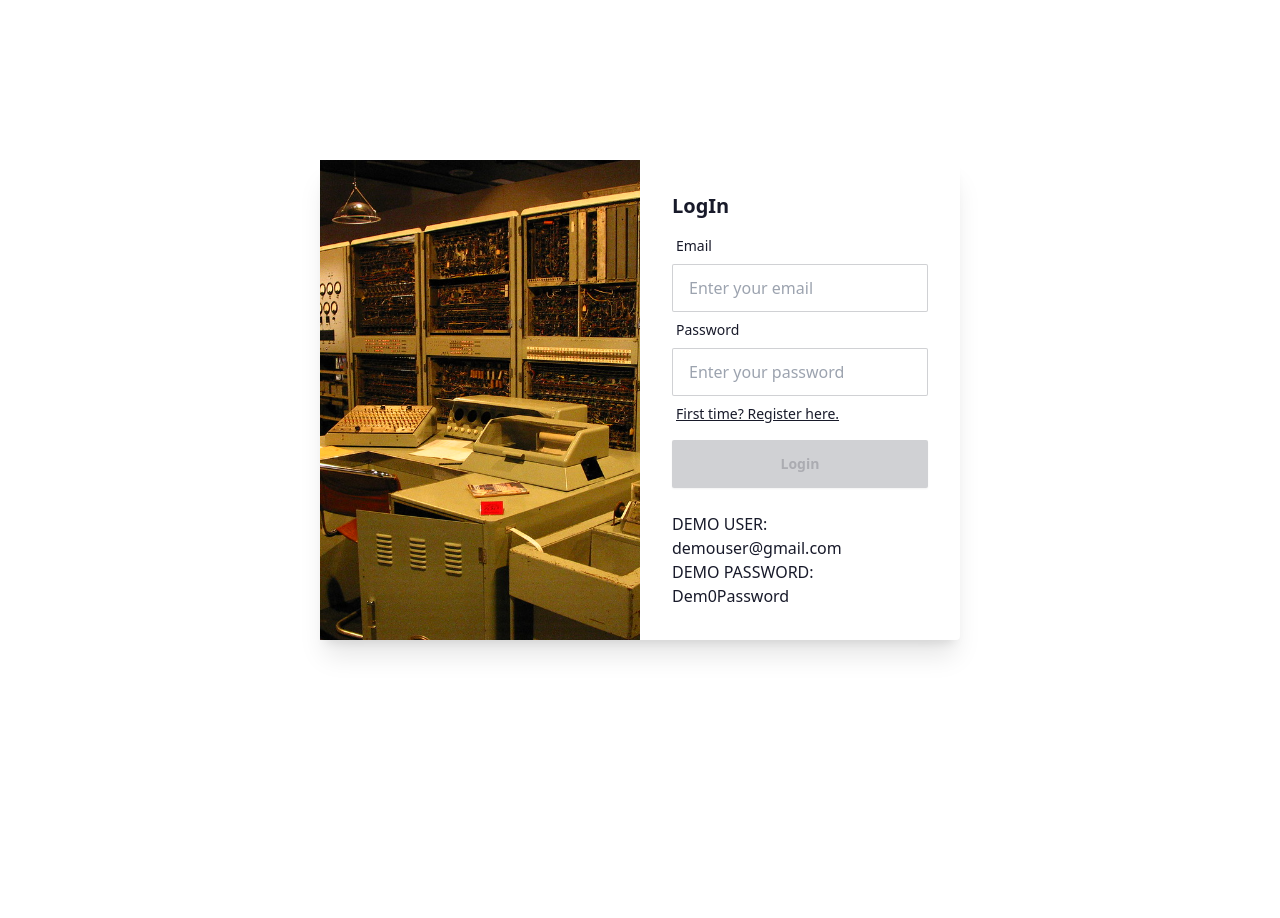
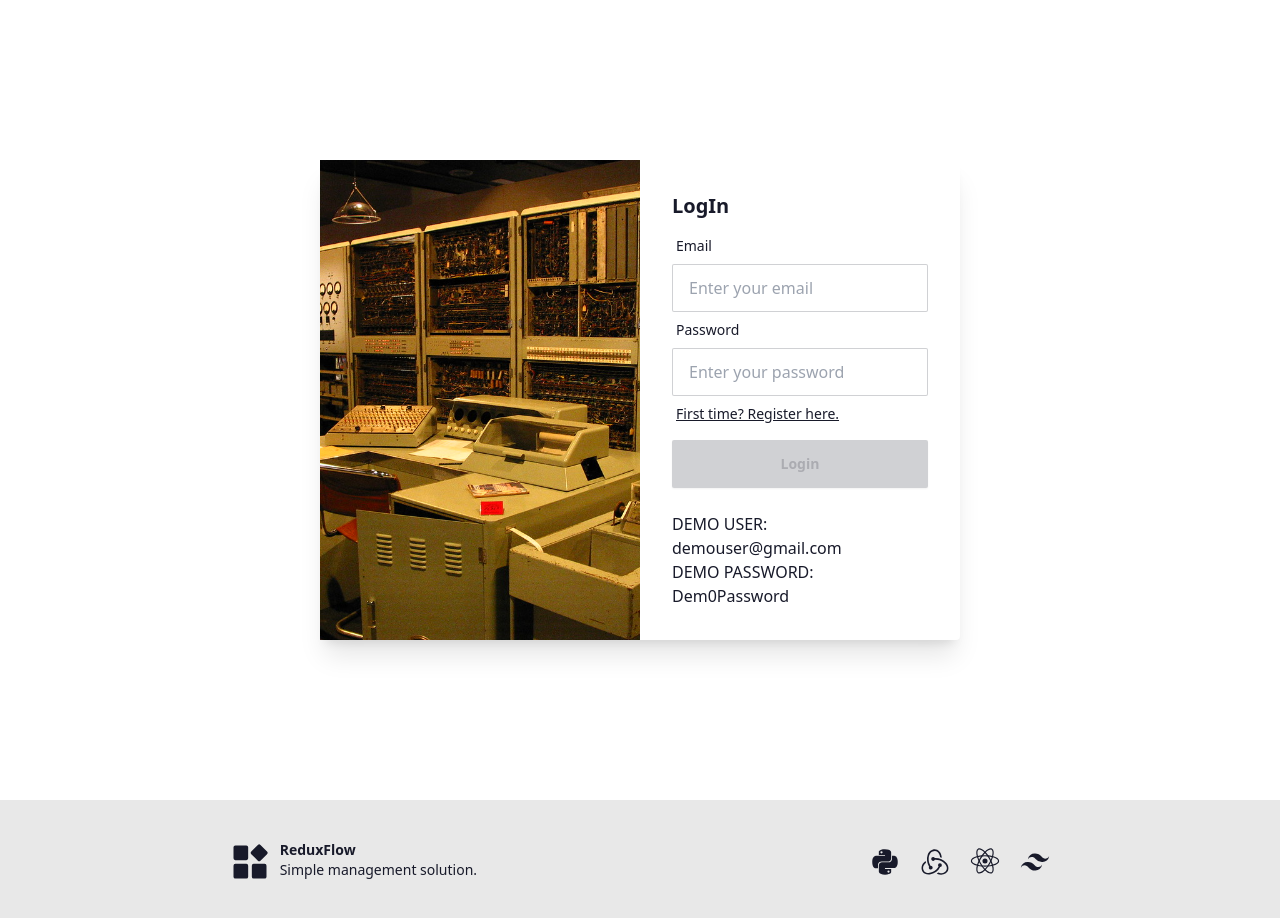
Before and after one commit to GabrielEger2/ReduxFlow-Analytics, a React (Vite) app in the folder client/: page /login in a window 1280 px wide. Shown: the top 918 px of the page. Before the commit the page ends 800 px from the top, so only its background shows below. Built offline with nearby package versions, Linux system fonts and the light colour scheme.

Commit message:
feat: add footer

```diff
--- a/client/package.json
+++ b/client/package.json
@@ -17,6 +17,7 @@
     "framer-motion": "^11.0.3",
     "react": "^18.2.0",
     "react-dom": "^18.2.0",
+    "react-icons": "^5.0.1",
     "react-redux": "^9.1.0",
     "react-router-dom": "^6.21.3",
     "yup": "^1.3.3"
--- a/client/src/App.tsx
+++ b/client/src/App.tsx
@@ -2,6 +2,8 @@ import { BrowserRouter, Routes, Route } from 'react-router-dom'
 
 import Home from './pages/Home'
 import LogIn from './pages/LogIn'
+
+import Footer from './components/layout/Footer'
 
 const App = () => {
   return (
@@ -11,6 +13,7 @@ const App = () => {
           <Route path="/" element={<Home />} />
           <Route path="/login" element={<LogIn />} />
         </Routes>
+        <Footer />
       </BrowserRouter>
     </div>
   )
--- /dev/null
+++ b/client/src/components/layout/Footer.tsx
@@ -0,0 +1,40 @@
+import {
+  BiSolidWidget,
+  BiLogoPython,
+  BiLogoRedux,
+  BiLogoTailwindCss,
+  BiLogoReact,
+} from 'react-icons/bi'
+
+const Footer = () => {
+  return (
+    <footer className="footer p-10 bg-base-200 flex justify-around items-center">
+      <aside className="flex">
+        <BiSolidWidget size={44} />
+        <p className="font-semibold">
+          ReduxFlow
+          <br />
+          <span className="font-normal">Simple management solution.</span>
+        </p>
+      </aside>
+      <nav>
+        <div className="grid grid-flow-col space-x-4">
+          <a>
+            <BiLogoPython size={34} />
+          </a>
+          <a>
+            <BiLogoRedux size={34} />
+          </a>
+          <a>
+            <BiLogoReact size={34} />
+          </a>
+          <a>
+            <BiLogoTailwindCss size={34} />
+          </a>
+        </div>
+      </nav>
+    </footer>
+  )
+}
+
+export default Footer
```
Also changed, not shown: 1 other file (tests, documents, lock files or other folders).
